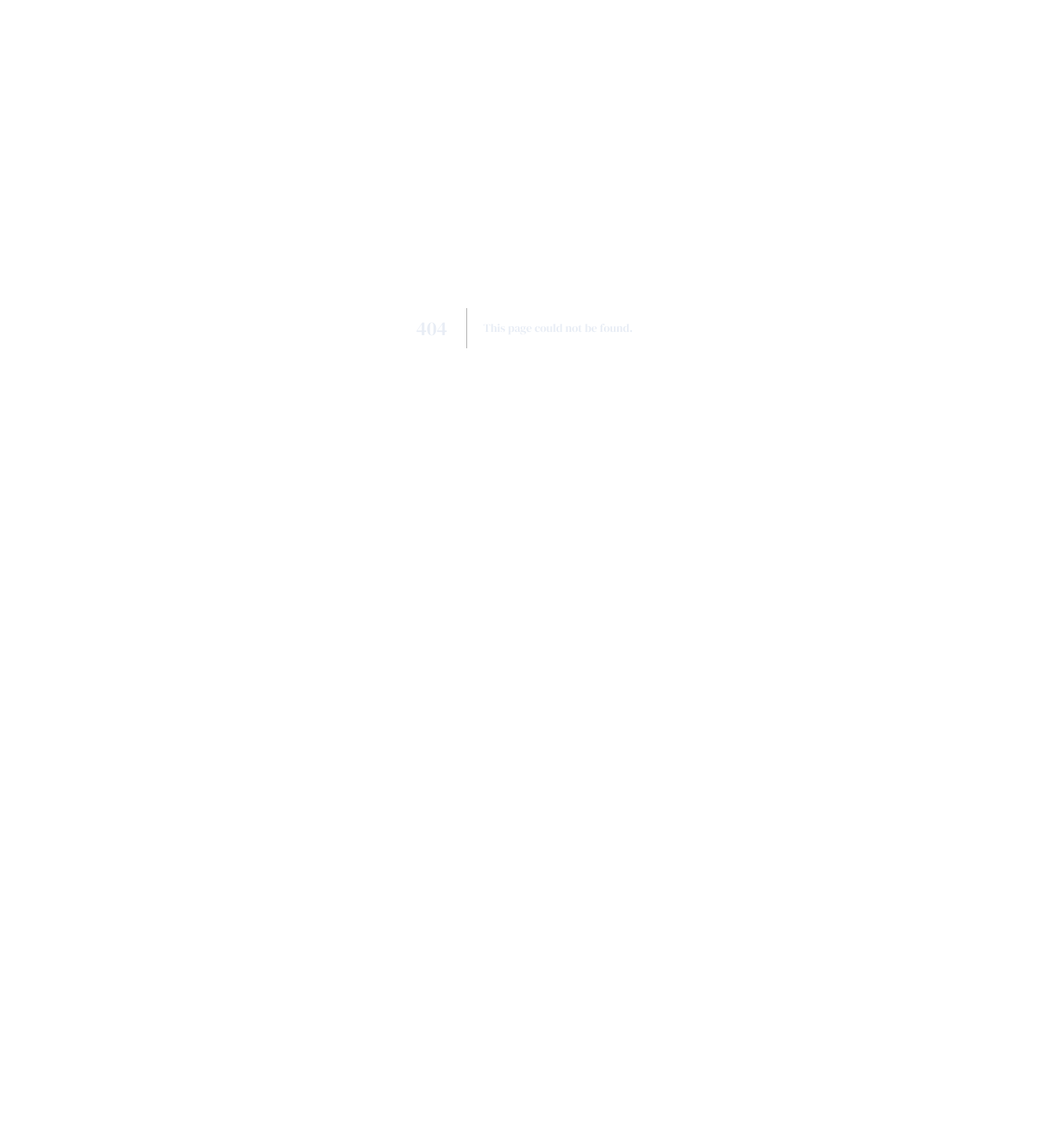
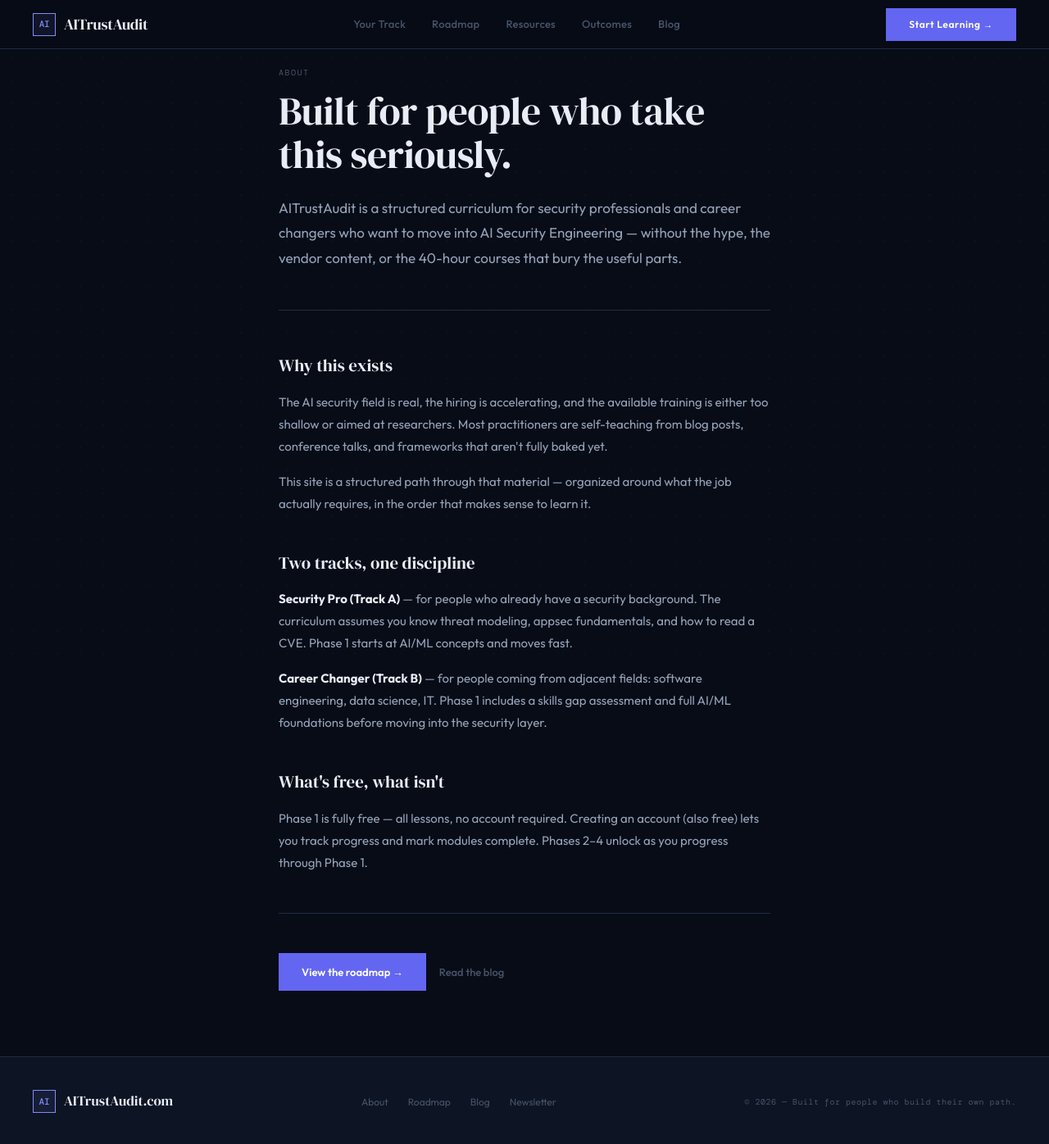
Before and after one commit to NothingHereDontCheck/ailearning, a Next.js app: page /about in a window 1280 px wide. Before the commit this address had no page. Shown: the whole page at 82% size. Before the commit the page ends 800 px from the top, so only its background shows below. Built offline with nearby package versions, Linux system fonts and the light colour scheme; a web font is replaced by a local one.

Commit message:
Lesson and Newsletter

```diff
--- /dev/null
+++ b/app/(marketing)/about/page.tsx
@@ -0,0 +1,63 @@
+import type { Metadata } from 'next'
+import Link from 'next/link'
+
+export const metadata: Metadata = {
+  title: 'About',
+  description: 'AITrustAudit is a structured learning path for security professionals and career changers entering AI Security Engineering.',
+}
+
+export default function AboutPage() {
+  return (
+    <div className="section-wrap max-w-[680px]">
+      <div className="mb-12">
+        <span className="font-mono text-[10px] tracking-[0.15em] uppercase text-[var(--muted)] block mb-3">About</span>
+        <h1 className="font-serif text-[clamp(2rem,5vw,3rem)] text-[var(--ink)] leading-[1.1] tracking-[-0.5px] mb-6">
+          Built for people who take this seriously.
+        </h1>
+        <p className="text-[17px] text-[var(--ink2)] leading-[1.8]">
+          AITrustAudit is a structured curriculum for security professionals and career changers who want to move into AI Security Engineering — without the hype, the vendor content, or the 40-hour courses that bury the useful parts.
+        </p>
+      </div>
+
+      <hr className="border-t border-[var(--border)] mb-12" />
+
+      <div className="space-y-10 text-[15px] text-[var(--ink2)] leading-[1.8]">
+        <div>
+          <h2 className="font-serif text-[1.3rem] text-[var(--ink)] mb-3">Why this exists</h2>
+          <p>
+            The AI security field is real, the hiring is accelerating, and the available training is either too shallow or aimed at researchers. Most practitioners are self-teaching from blog posts, conference talks, and frameworks that aren&apos;t fully baked yet.
+          </p>
+          <p className="mt-4">
+            This site is a structured path through that material — organized around what the job actually requires, in the order that makes sense to learn it.
+          </p>
+        </div>
+
+        <div>
+          <h2 className="font-serif text-[1.3rem] text-[var(--ink)] mb-3">Two tracks, one discipline</h2>
+          <p>
+            <strong className="text-[var(--ink)]">Security Pro (Track A)</strong> — for people who already have a security background. The curriculum assumes you know threat modeling, appsec fundamentals, and how to read a CVE. Phase 1 starts at AI/ML concepts and moves fast.
+          </p>
+          <p className="mt-4">
+            <strong className="text-[var(--ink)]">Career Changer (Track B)</strong> — for people coming from adjacent fields: software engineering, data science, IT. Phase 1 includes a skills gap assessment and full AI/ML foundations before moving into the security layer.
+          </p>
+        </div>
+
+        <div>
+          <h2 className="font-serif text-[1.3rem] text-[var(--ink)] mb-3">What&apos;s free, what isn&apos;t</h2>
+          <p>
+            Phase 1 is fully free — all lessons, no account required. Creating an account (also free) lets you track progress and mark modules complete. Phases 2–4 unlock as you progress through Phase 1.
+          </p>
+        </div>
+      </div>
+
+      <hr className="border-t border-[var(--border)] my-12" />
+
+      <div className="flex gap-4 flex-wrap">
+        <Link href="/roadmap" className="btn-primary">View the roadmap →</Link>
+        <Link href="/blog" className="font-sans text-[13px] font-medium text-[var(--muted)] hover:text-[var(--ink)] transition-colors self-center">
+          Read the blog
+        </Link>
+      </div>
+    </div>
+  )
+}
--- /dev/null
+++ b/app/(marketing)/newsletter/page.tsx
@@ -0,0 +1,27 @@
+import type { Metadata } from 'next'
+import { Newsletter } from '@/components/marketing/Newsletter'
+
+export const metadata: Metadata = {
+  title: 'Newsletter',
+  description: 'Get notified when new lessons and modules are published. No filler, no marketing cadence.',
+}
+
+export default function NewsletterPage() {
+  return (
+    <div className="section-wrap max-w-[560px]">
+      <div className="mb-10">
+        <span className="font-mono text-[10px] tracking-[0.15em] uppercase text-[var(--muted)] block mb-3">Newsletter</span>
+        <h1 className="font-serif text-[clamp(2rem,5vw,3rem)] text-[var(--ink)] leading-[1.1] tracking-[-0.5px] mb-4">
+          Updates when they matter.
+        </h1>
+        <p className="text-[16px] text-[var(--ink2)] leading-[1.75]">
+          Get notified when new lessons and modules are published. No marketing cadence, no filler — only emails worth opening.
+        </p>
+      </div>
+
+      <hr className="border-t border-[var(--border)] mb-10" />
+
+      <Newsletter />
+    </div>
+  )
+}
--- a/app/(marketing)/roadmap/[moduleId]/[lessonSlug]/page.tsx
+++ b/app/(marketing)/roadmap/[moduleId]/[lessonSlug]/page.tsx
@@ -1,7 +1,7 @@
 import { notFound } from 'next/navigation'
 import Link from 'next/link'
 import type { Metadata } from 'next'
-import { compileMDX } from 'next-mdx-remote/rsc'
+import ReactMarkdown from 'react-markdown'
 import { roadmapPhases } from '@/lib/roadmap-data'
 import { getRawLesson } from '@/lib/module-content'
 import { extractToc, slugify } from '@/lib/mdx'
@@ -74,11 +74,6 @@ export default async function LessonPage({
   const { content: rawContent, meta } = result
   const toc = extractToc(rawContent)
 
-  const { content } = await compileMDX({
-    source: rawContent,
-    components: mdxComponents,
-  })
-
   const prevLesson = lessonIndex > 0 ? mod.lessons[lessonIndex - 1] : null
   const nextLesson = lessonIndex < mod.lessons.length - 1 ? mod.lessons[lessonIndex + 1] : null
 
@@ -114,7 +109,9 @@ export default async function LessonPage({
 
       <div className="grid lg:grid-cols-[1fr_220px] gap-16 items-start">
         <div>
-          <article className="prose">{content}</article>
+          <article className="prose">
+            <ReactMarkdown components={mdxComponents}>{rawContent}</ReactMarkdown>
+          </article>
 
           {/* Prev / Next */}
           <div className="flex items-center justify-between gap-4 mt-16 pt-8 border-t border-[var(--border)]">
--- a/package.json
+++ b/package.json
@@ -22,6 +22,7 @@
     "next-mdx-remote": "^6.0.0",
     "react": "^19",
     "react-dom": "^19",
+    "react-markdown": "^10.1.0",
     "reading-time": "^1.5.0",
     "resend": "^4.0.0"
   },
```
Also changed, not shown: 1 other file (tests, documents, lock files or other folders).
